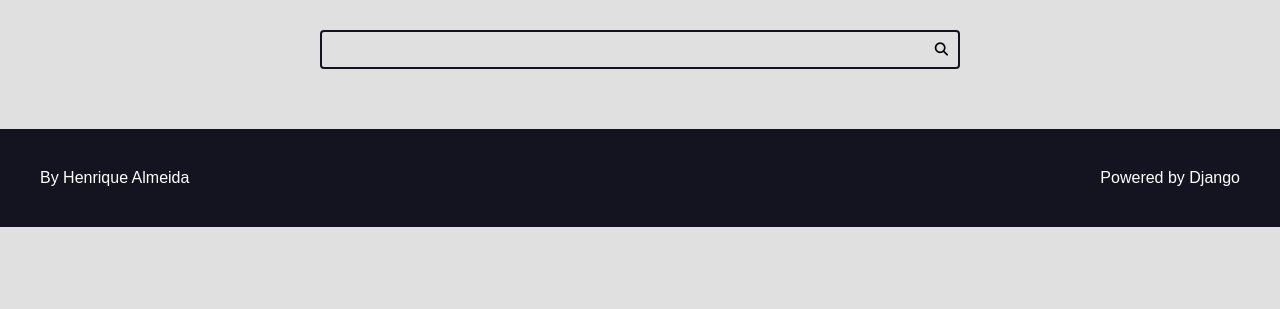
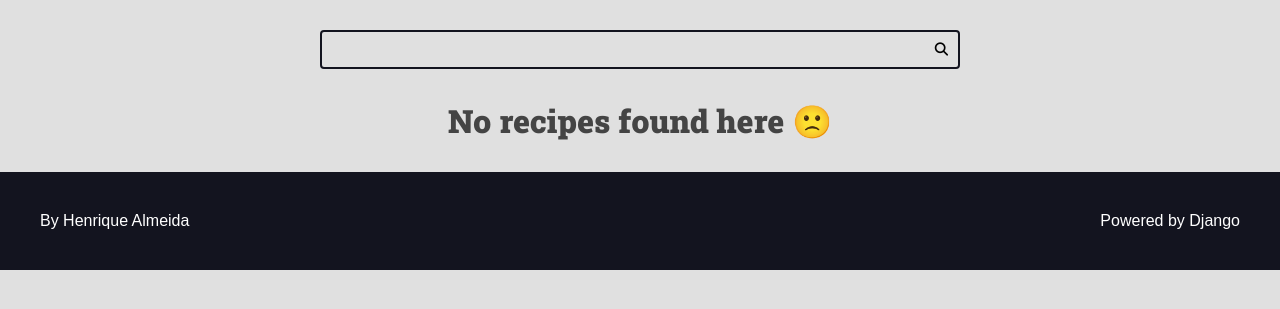
Before and after one commit to RickyAlm/Project-Recipes-Django, a Django app: page / in a window 1280 px wide. Shown: the part 113-422 px from the top of the page. Run offline with Django 4.2, Linux system fonts and the light colour scheme; data comes from the database, SQL or seed files in the repository; both versions use the stored data as it was after the commit.

```diff
--- a/recipes/static/recipes/css/styles.css
+++ b/recipes/static/recipes/css/styles.css
@@ -285,3 +285,17 @@
     }
 
     /* END FOOTER */
+
+    /* GENERIC */
+
+    .center {
+      text-align: center;
+    }
+
+    .m-x {
+      margin: 0 var(--spacing-gutter-medium);
+    }
+
+    .m-y {
+      margin: var(--spacing-gutter-medium) 0;
+    }
--- a/recipes/templates/recipes/pages/category.html
+++ b/recipes/templates/recipes/pages/category.html
@@ -1,6 +1,6 @@
 {% extends 'global/base.html' %}
 
-{% block title %}Category{% endblock title %}
+{% block title %}{{ title }}{% endblock title %}
 
 {% block content %}
   <div class="main-content main-content-list container">
--- a/recipes/templates/recipes/pages/home.html
+++ b/recipes/templates/recipes/pages/home.html
@@ -6,6 +6,10 @@
   <div class="main-content main-content-list container">
     {% for recipe in recipes %}
       {% include 'recipes/partials/recipe.html' %}
+    {% empty %}
+      <div class="center x-y">
+        <h1>No recipes found here &#x1F641;</h1>
+      </div>
     {% endfor %}
   </div>
 {% endblock content %}
--- a/recipes/templates/recipes/partials/recipe.html
+++ b/recipes/templates/recipes/partials/recipe.html
@@ -63,7 +63,7 @@
 
   {% if is_detail_page is not True %}
   <footer class="recipe-footer">
-    <a href="{% url 'recipes:recipe' 0 %}" target="_blank"
+    <a href="{% url 'recipes:recipe' recipe.id %}" target="_blank"
       class="recipe-read-more button button-dark button-full-width">
       <i class="fas fa-eye"></i>
       <span>See more...</span>
--- a/recipes/views.py
+++ b/recipes/views.py
@@ -1,4 +1,4 @@
-from django.shortcuts import render
+from django.shortcuts import get_list_or_404, render
 
 from recipes.models import Recipe
 
@@ -16,12 +16,13 @@ def home(request):
 
 
 def category(request, category_id):
-    recipes = Recipe.objects.filter(
+    recipes = get_list_or_404(Recipe.objects.filter(
         category__id=category_id, is_published=True
-    ).order_by('-id')
+    ).order_by('-id'))
 
     context = {
-        'recipes': recipes
+        'recipes': recipes,
+        'title': f'{recipes[0].category.name}',  # type:ignore
     }
 
     return render(request, 'recipes/pages/category.html', context=context)
```
Also changed, not shown: db.sqlite3.
